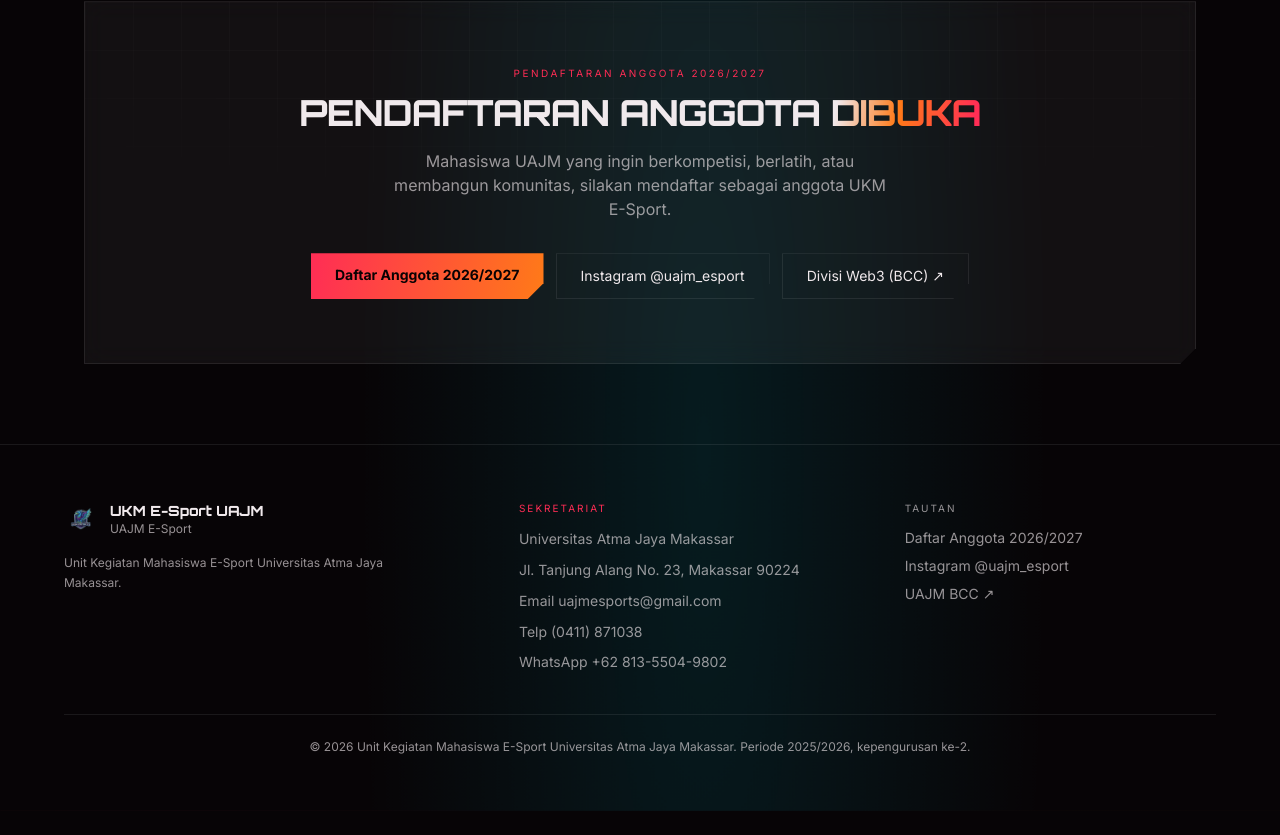
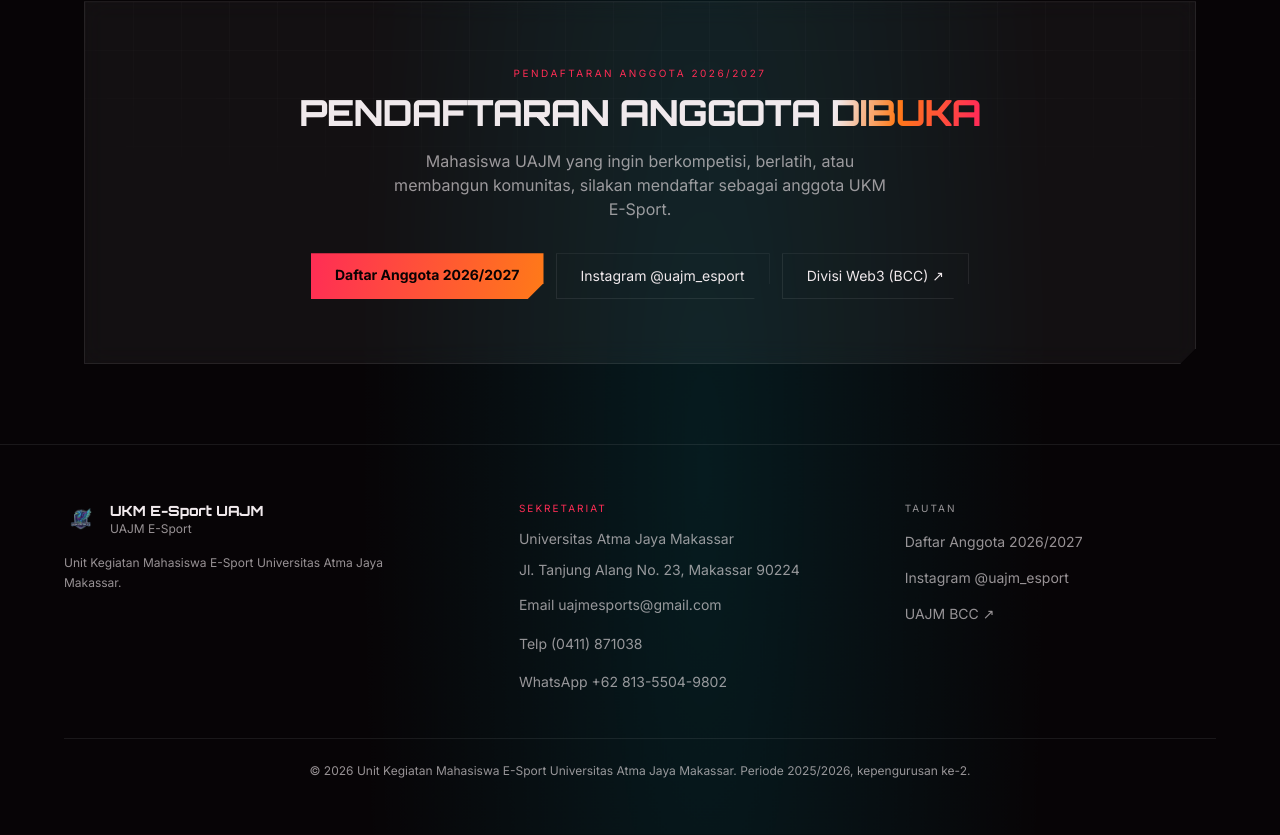
Before and after one commit to bryankwandou/uajmesport, a Next.js app: page / in a window 1280 px wide. Shown: the part 6406-7241 px from the top of the page. Before the commit the page ends 7217 px from the top, so only its background shows below. Built offline with nearby package versions, Linux system fonts and the light colour scheme.

Commit message:
Add visible keyboard focus ring and lift inline link tap targets to 24px

```diff
--- a/src/app/globals.css
+++ b/src/app/globals.css
@@ -141,3 +141,19 @@
   ::view-transition-old(root),
   ::view-transition-new(root) { animation: none; }
 }
+
+/* Keyboard focus must be visible on every control. Declared explicitly rather
+   than left to the user-agent default, which several resets suppress. */
+:where(a, button, select, input, textarea, summary, [tabindex]):focus-visible {
+  outline: 2px solid var(--crimson);
+  outline-offset: 3px;
+  border-radius: 2px;
+}
+
+/* Inline contact and footer links sit at text height, which leaves a tap target
+   under the 24px minimum on touch. Padding lifts them without changing layout. */
+footer a,
+address a {
+  display: inline-block;
+  padding-block: 4px;
+}
```
